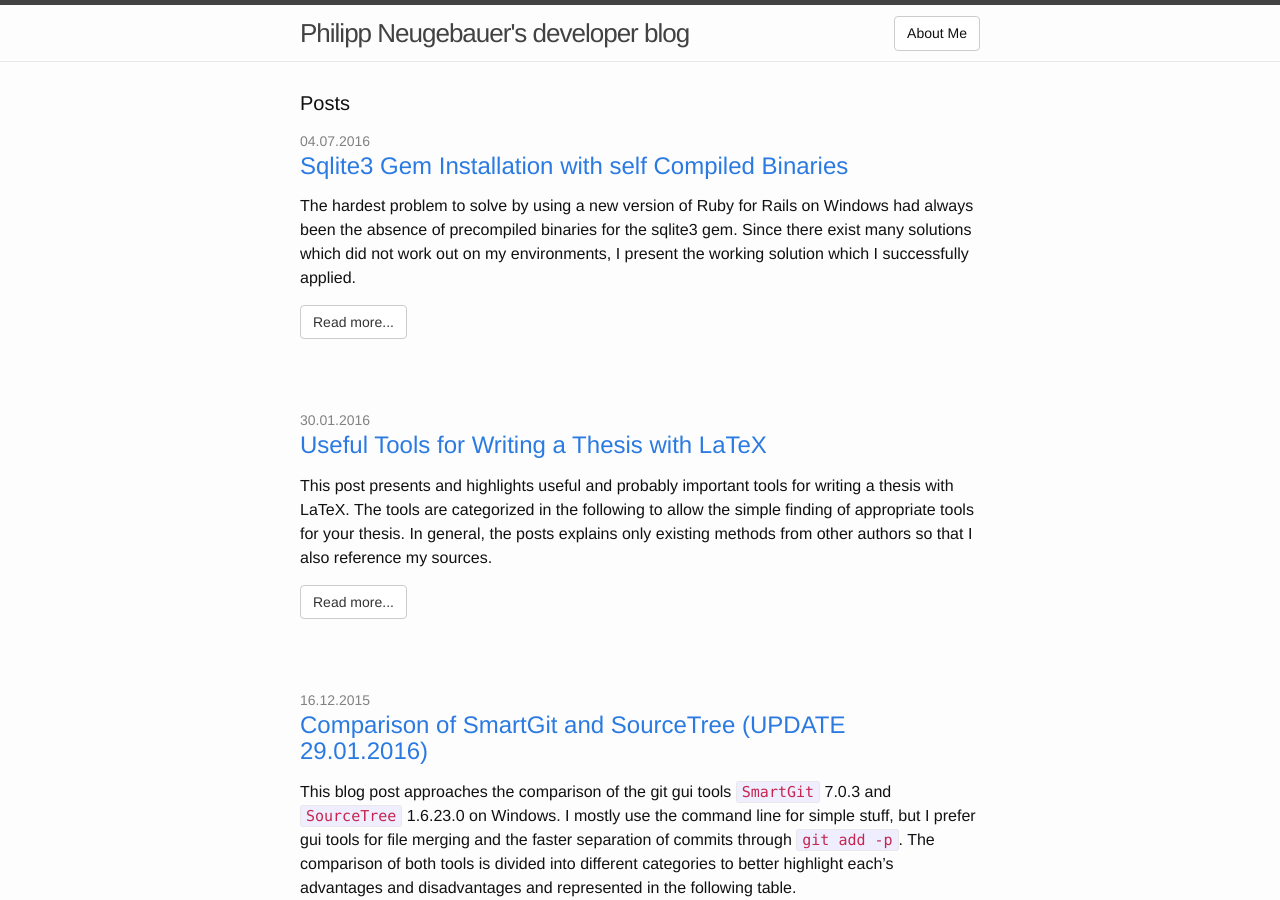
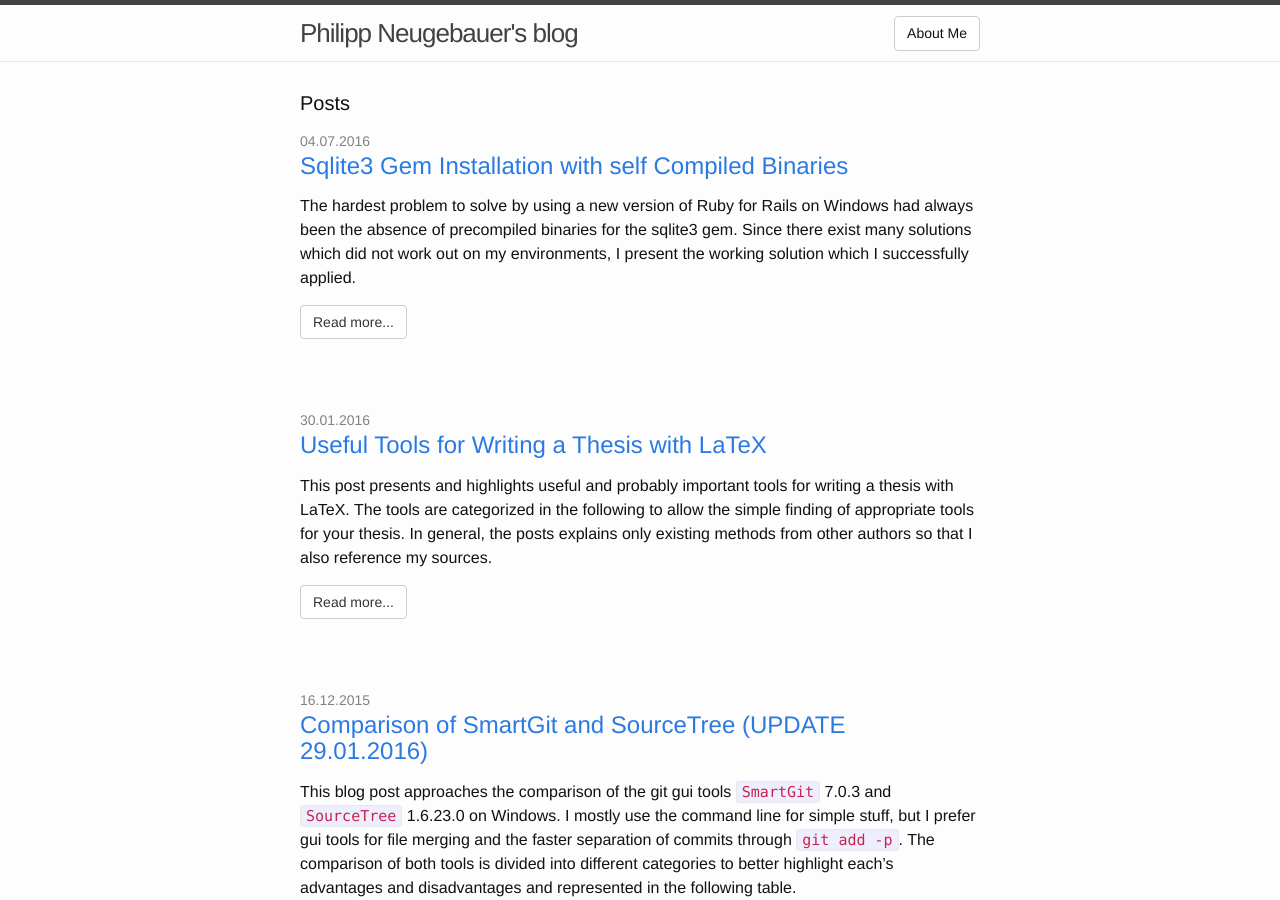
Before and after one commit to philippneugebauer/philippneugebauer.github.io, a Jekyll site: the page built from index.html, in a window 1280 px wide and 900 px high. Built offline with Jekyll 4.4.1, drawn with Linux system fonts in a browser that asks for light colours; the list of posts is cut into pages by our own code; some of the changed text lies outside the part shown.

Commit message:
Update _config.yml

```diff
--- a/_config.yml
+++ b/_config.yml
@@ -1,10 +1,10 @@
 # Site settings
-title: Philipp Neugebauer's developer blog
+title: Philipp Neugebauer's blog
 email: ppn@philippneugebauer.net
 description: >
   Rails and Git enthusiast
 baseurl: ""
-url: http://blog.philippneugebauer.net
+url: http://philippneugebauer.net
 twitter_username: ppneugebauer
 github_username:  philippneugebauer
 permalink: "/:title"
```
